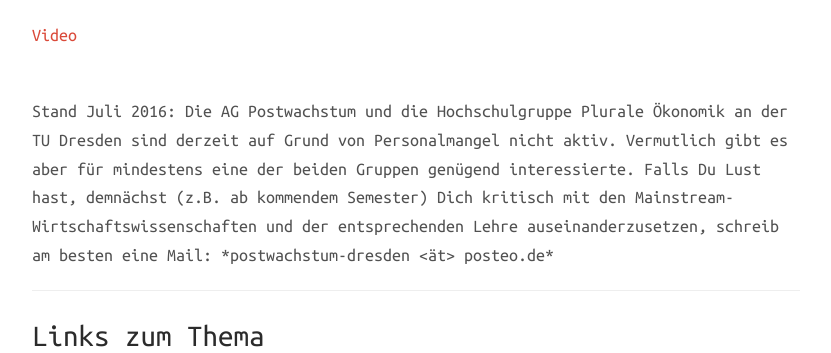
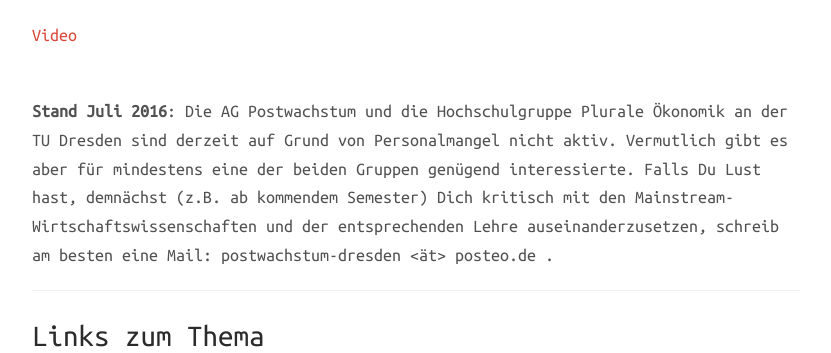
Before and after one commit to postwachstum/postwachstum.github.io, a Jekyll site: the page built from _posts/2014-10-14-postwachstum0.md, in a window 1280 px wide and 900 px high, scrolled down 1911 px. Shown: the part 158-511 px from the top of the window, without its empty margins (224-1055 px from the left). Built offline with Jekyll 4.4.1, drawn with Linux system fonts in a browser that asks for light colours; nearby versions of some CDN libraries.

Commit message:
markdown typos

```diff
--- a/_posts/2014-10-14-postwachstum0.md
+++ b/_posts/2014-10-14-postwachstum0.md
@@ -48,7 +48,7 @@ Ich bedanke mich für die Gelegenheit hier zu sprechen und wünsche Euch jetzt e
 [Video](https://www.youtube.com/watch?v=ifwoEv3pQfo)
 
 <br>
-Stand Juli 2016: Die AG Postwachstum und die Hochschulgruppe Plurale Ökonomik an der TU Dresden sind derzeit auf Grund von Personalmangel nicht aktiv. Vermutlich gibt es aber für mindestens eine der beiden Gruppen genügend interessierte. Falls Du Lust hast, demnächst (z.B. ab kommendem Semester) Dich kritisch mit den Mainstream-Wirtschaftswissenschaften und der entsprechenden Lehre auseinanderzusetzen, schreib am besten eine Mail: *postwachstum-dresden <ät> posteo.de*
+**Stand Juli 2016**: Die AG Postwachstum und die Hochschulgruppe Plurale Ökonomik an der TU Dresden sind derzeit auf Grund von Personalmangel nicht aktiv. Vermutlich gibt es aber für mindestens eine der beiden Gruppen genügend interessierte. Falls Du Lust hast, demnächst (z.B. ab kommendem Semester) Dich kritisch mit den Mainstream-Wirtschaftswissenschaften und der entsprechenden Lehre auseinanderzusetzen, schreib am besten eine Mail: postwachstum-dresden <ät> posteo.de .
 
 ___
 
```
